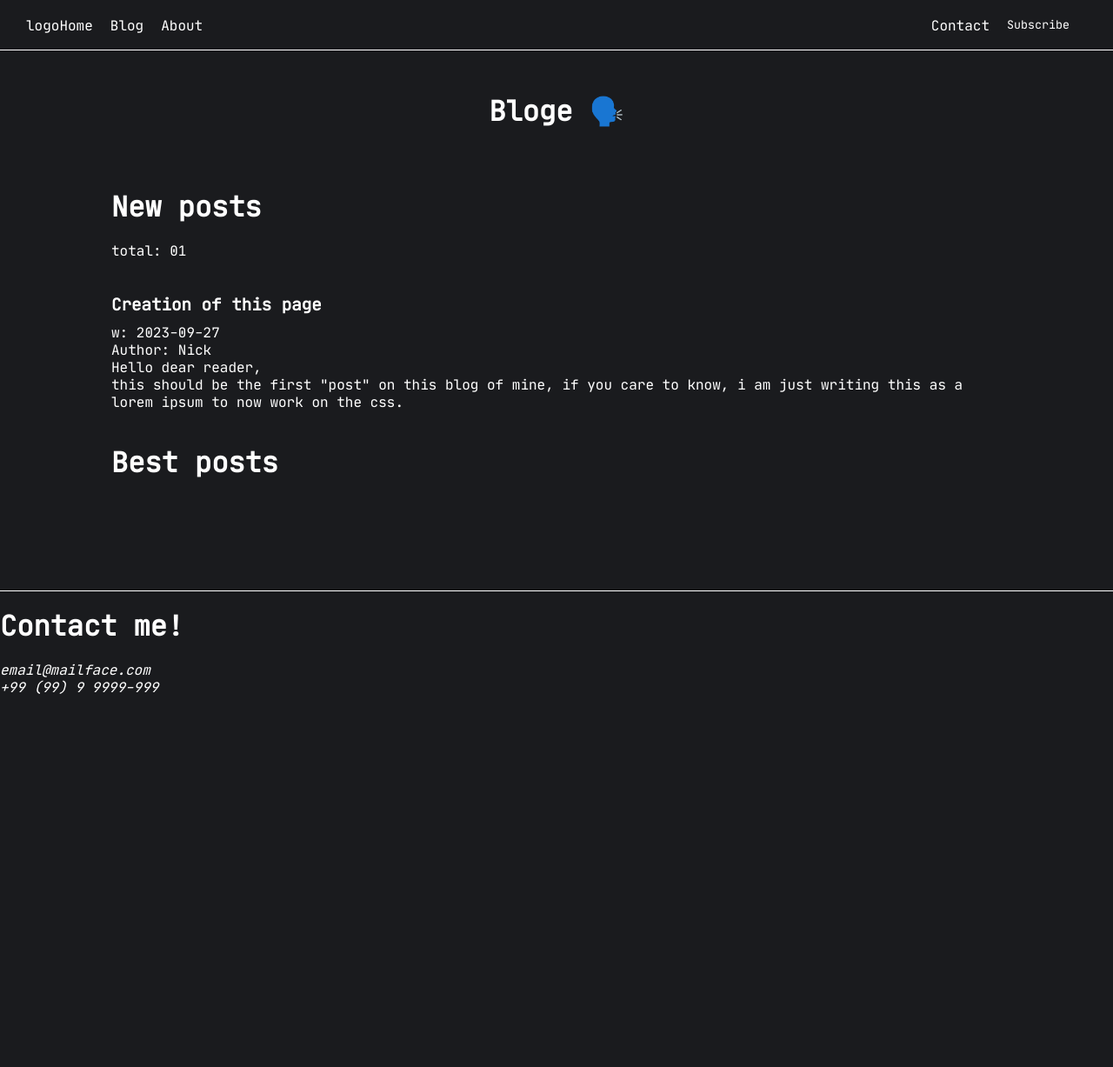
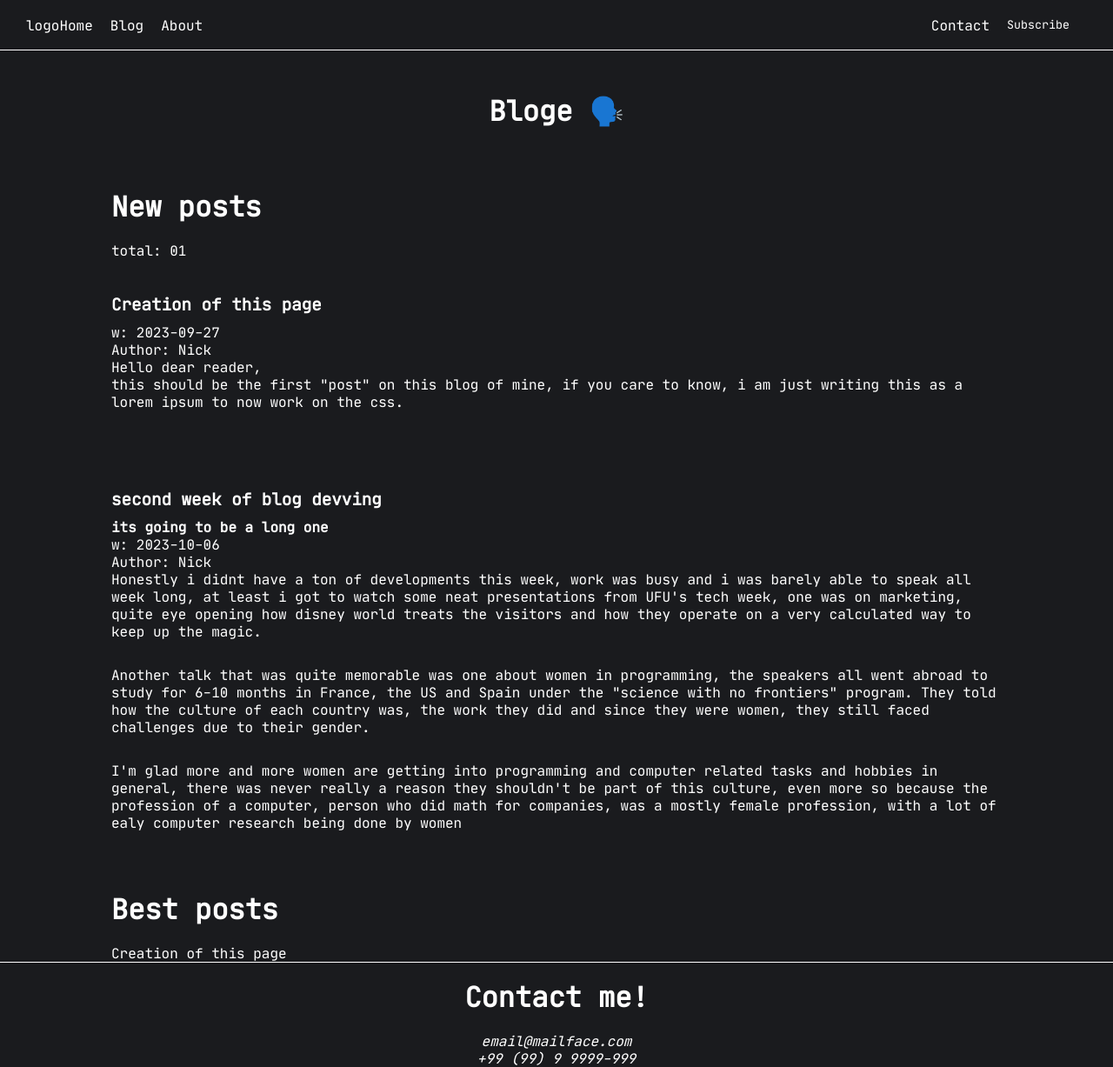
Before and after one commit to n1colassilva/blog, a plain HTML site: page index.html in a window 1280 px wide. Shown: the whole page at 87% size. Before the commit the page ends 800 px from the top, so only its background shows below. Drawn offline with Linux system fonts and the light colour scheme.

Commit message:
added new post and improvements on styling
Signed-off-by: Nícolas Sousa <nicolassilva0109@gmail.com>

```diff
--- a/CSS/main.css
+++ b/CSS/main.css
@@ -104,6 +104,18 @@ article {
     padding: 30px 0 20px 0;
 }
 
+article > p {
+    margin-bottom: 30px;
+}
+
 #contact-footer {
     border-top: 1px solid white;
 }
+
+#contact-footer > * {
+    text-align: center;
+}
+
+#contact-footer > h2 {
+    font-size: xx-large;
+}
--- a/index.html
+++ b/index.html
@@ -34,7 +34,7 @@
 				<p>total: 01</p>
 				<ul>
 					<li>
-						<article>
+						<article id="creation-of-this-page">
 							<header>
 								<h3>Creation of this page</h3>
 								<p>w: 2023-09-27</p>
@@ -47,10 +47,36 @@
 							</p>
 						</article>
 					</li>
+					<li>
+						<article>
+							<header>
+								<h3>second week of blog devving</h3>
+								<h4>its going to be a long one</h4>
+								<p>w: 2023-10-06</p>
+								<p>Author: Nick</p>
+							</header>
+							<p>
+								Honestly i didnt have a ton of developments this week, work was busy and i was barely able to speak all week long, at least i
+								got to watch some neat presentations from UFU's tech week, one was on marketing, quite eye opening how disney world treats the
+								visitors and how they operate on a very calculated way to keep up the magic. <br />
+							</p>
+							<p>
+								Another talk that was quite memorable was one about women in programming, the speakers all went abroad to study for 6-10 months
+								in France, the US and Spain under the "science with no frontiers" program. They told how the culture of each country was, the
+								work they did and since they were women, they still faced challenges due to their gender.
+							</p>
+							<p>
+								I'm glad more and more women are getting into programming and computer related tasks and hobbies in general, there was never
+								really a reason they shouldn't be part of this culture, even more so because the profession of a computer, person who did math
+								for companies, was a mostly female profession, with a lot of ealy computer research being done by women
+							</p>
+						</article>
+					</li>
 				</ul>
 			</div>
 			<div id="best">
 				<h2>Best posts</h2>
+				<a href="#creation-of-this-page">Creation of this page</a>
 			</div>
 		</main>
 		<footer id="contact-footer">
```
